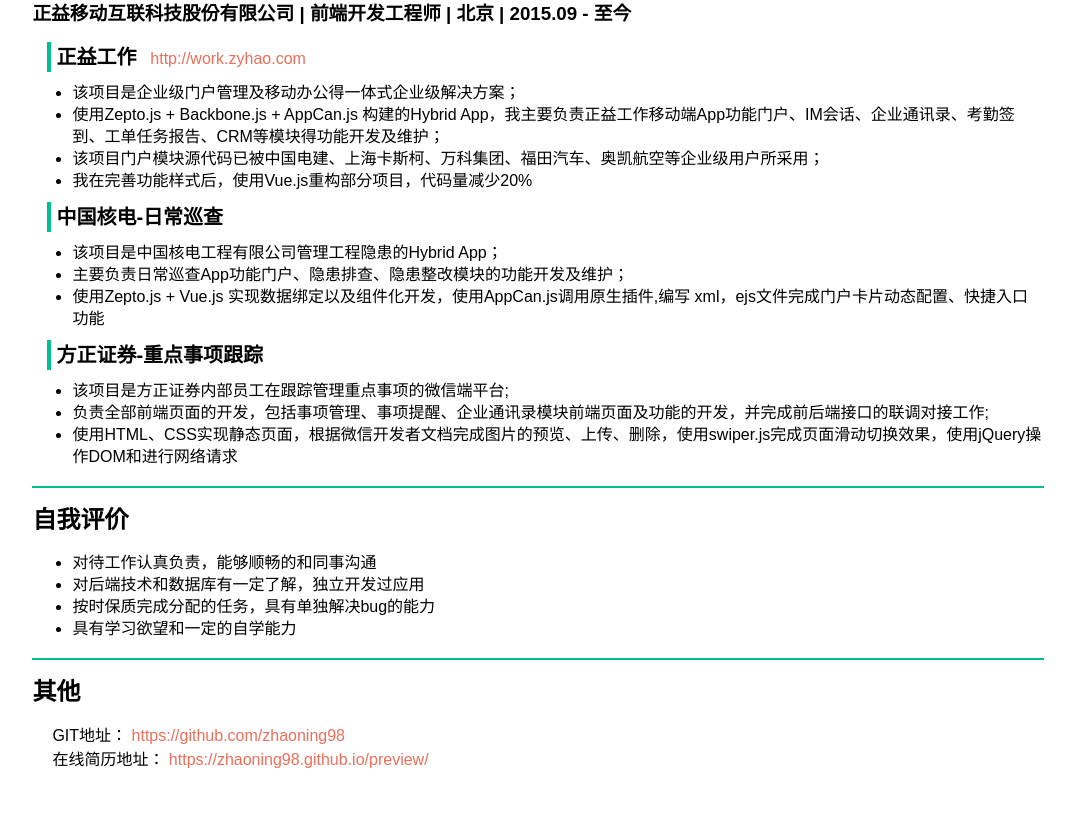
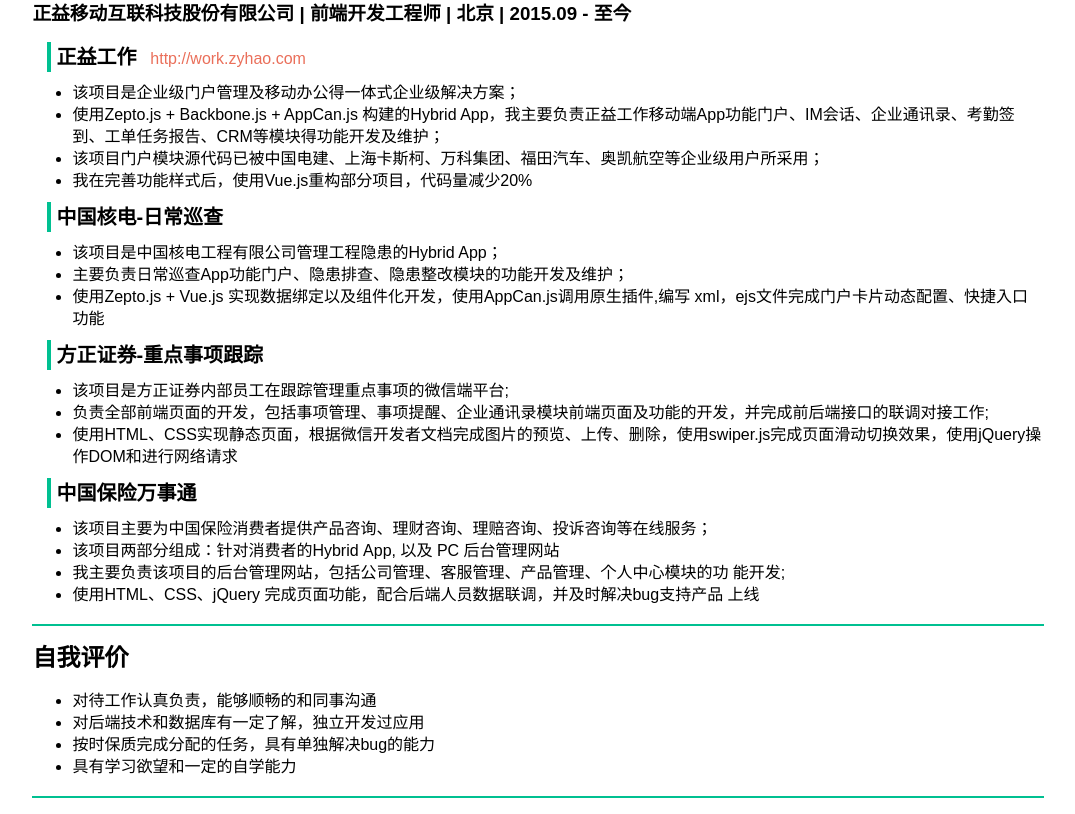
Before and after one commit to zhaoning98/preview, a plain HTML site: page index.html in a window 1280 px wide. Shown: the part 453-1267 px from the top of the page, without its empty margins (102-1177 px from the left). Drawn offline with Linux system fonts and the light colour scheme.

Commit message:
优化简历

```diff
--- a/index.html
+++ b/index.html
@@ -175,6 +175,16 @@ section:last-child::after {
           负责全部前端页面的开发，包括事项管理、事项提醒、企业通讯录模块前端页面及功能的开发，并完成前后端接口的联调对接工作;
         </li><li>
           使用HTML、CSS实现静态页面，根据微信开发者文档完成图片的预览、上传、删除，使用swiper.js完成页面滑动切换效果，使用jQuery操作DOM和进行网络请求
+        </li></ul></div><div class="project"><div class="pro-title"><span class="pro-name">中国保险万事通</span> <span class="pro-date">
+
+        </span> <a target="_blank" href="" class="pro-link" style="display: none;"></a></div> <ul class="info"><li>
+          该项目主要为中国保险消费者提供产品咨询、理财咨询、理赔咨询、投诉咨询等在线服务；
+        </li><li>
+          该项目两部分组成：针对消费者的Hybrid App, 以及 PC 后台管理网站
+        </li><li>
+        我主要负责该项目的后台管理网站，包括公司管理、客服管理、产品管理、个人中心模块的功 能开发;
+        </li><li>
+          使用HTML、CSS、jQuery 完成页面功能，配合后端人员数据联调，并及时解决bug支持产品 上线
         </li></ul></div></div></section> <section><h2>自我评价</h2> <ul class="info"><li>
       对待工作认真负责，能够顺畅的和同事沟通
     </li><li>
```
